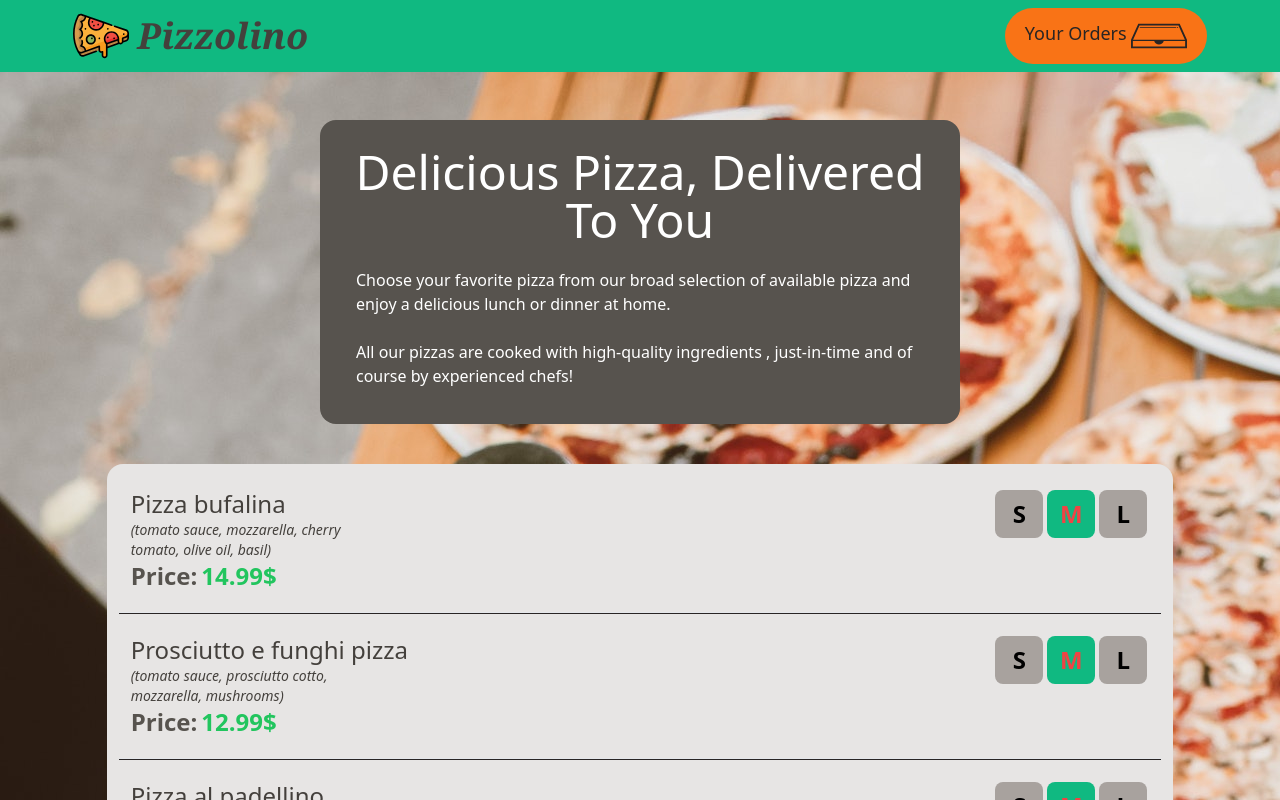
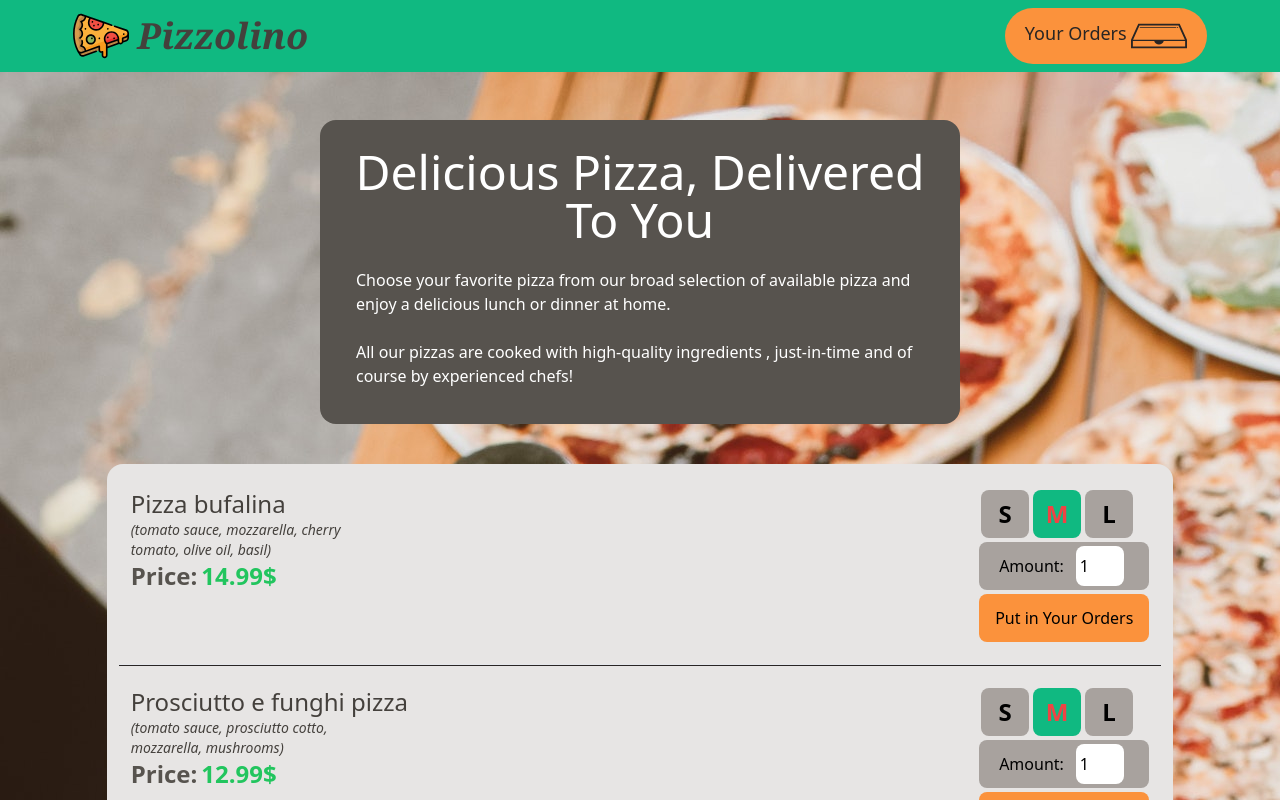
Before and after one commit to Ulgamon/food-orderin-app, a React (Create React App) app: page / in a window 1280 px wide. Shown: the top 800 px of the page. Built offline with nearby package versions, Linux system fonts and the light colour scheme.

Commit message:
app working with context

```diff
--- a/public/index.html
+++ b/public/index.html
@@ -13,7 +13,6 @@
       manifest.json provides metadata used when your web app is installed on a
       user's mobile device or desktop. See https://developers.google.com/web/fundamentals/web-app-manifest/
     -->
-    <link rel="manifest" href="%PUBLIC_URL%/manifest.json" />
     <!--
       Notice the use of %PUBLIC_URL% in the tags above.
       It will be replaced with the URL of the `public` folder during the build.
@@ -23,7 +22,7 @@
       work correctly both with client-side routing and a non-root public URL.
       Learn how to configure a non-root public URL by running `npm run build`.
     -->
-    <title>React App</title>
+    <title>Pizzeria Pizzolino</title>
   </head>
   <body>
     <noscript>You need to enable JavaScript to run this app.</noscript>
--- a/src/components/Menu/MenuItem.js
+++ b/src/components/Menu/MenuItem.js
@@ -1,30 +1,55 @@
-import React, { useState } from "react";
+import React, { useState, useContext } from "react";
 import Button from "../UI/Button";
+import CartContext from "../../store/cart-context";
 
 const MenuItem = props => {
 
     const [ currentPrice, setCurrentPrice ] = useState(props.pizza.m);
     const [ activeButton, setActiveButton ] = useState('m');
-    const [ amount, setAmount ] = useState('');
+    const [ amount, setAmount ] = useState(1);
+    const [ isValid, setIsValid] = useState({valid: true, style: ''});
+    const ctx = useContext(CartContext);
 
     const inactive = 'bg-stone-400 hover:bg-emerald-500 hover:text-red-500';
     const active = 'bg-emerald-500 text-red-500';
 
     const changePrice = (e) => {
         setActiveButton(e.target.value)
-        setCurrentPrice(props.pizza[e.target.value])
+        if (isValid.valid) {
+            setCurrentPrice(props.pizza[e.target.value] * amount);
+        }
+    }
+
+    const isValidInput = (e) => {
+        if(e.target.value <= 0) {
+            setIsValid({ valid: false, style:"bg-red-400"});
+            setAmount(0);
+            setCurrentPrice(0);
+            return;
+        }
+        setIsValid({ valid: true, style:"bg-green-400"})
+        setAmount(parseInt(e.target.value));
+        setCurrentPrice(props.pizza[activeButton] * e.target.value)
+    }
+
+    const submitHandler = (e) => {
+        e.preventDefault()
+        if (isValid.valid) {
+            ctx.orderPizza(props.pizza, activeButton, amount);
+        }
     }
 
     return (
-        <div className="flex sm:text-2xl text-xl hover:bg-stone-300 p-3 rounded-lg" key={props.key}>
-            <div className="text-stone-700 w-1/2 sm:w-3/4">
+        <div className="flex sm:text-2xl text-xl hover:bg-stone-300 p-2 sm:p-3 rounded-lg" key={props.key}>
+            <div className="text-stone-700 w-1/3 sm:w-3/4">
                 <p className="text-bold">{props.pizza.name}</p>
                 <p className="text-light italic text-sm sm:w-1/3">({props.pizza.ingredients})</p>
                 <p className="font-semibold text-stone-600">Price:
-                    <strong className="font-semibold text-green-500 ms-1">{currentPrice}$</strong>
+                    <strong className="font-semibold text-green-500 ms-1">{currentPrice.toFixed(2)}$</strong>
                 </p>
             </div>
-            <Button value="s" className={`w-12 h-12 m-0.5 ms-auto rounded-lg font-semibold
+            <form className="ms-auto p-0 m-0" onSubmit={submitHandler}>
+                <Button value="s" className={`w-12 h-12 m-0.5 rounded-lg font-semibold
                 ${"s" === activeButton ? active : inactive}`} onClick={changePrice}>
                     S
                 </Button>
@@ -36,6 +61,27 @@ const MenuItem = props => {
                 ${"l" === activeButton ? active : inactive}`} onClick={changePrice}>
                     L
                 </Button>
+                <div className=" w-38 h-12 m-0.5 mx-auto bg-stone-400 rounded-lg">
+                    <label className="text-base vertical-align ms-5 m-3 mb-4">
+                        Amount:
+                        <input
+                            className={`w-12 h-10 m-1 px-1 rounded-lg ms-3 outline-none ${isValid.style}`}
+                            type="number"
+                            onChange={isValidInput}
+                            value={amount}
+                        />
+                    </label>
+                </div>
+                <Button
+                    type="submit"
+                    className={`w-38 h-12 bg-black rounded-lg m-0.5 mx-auto
+                    bg-orange-400 text-base hover:bg-orange-500 px-4`}
+                    valid={!isValid.valid}
+                >
+                    Put in Your Orders
+                </Button>
+            </form>
+
         </div>
     )
 }
--- a/src/components/UI/Button.js
+++ b/src/components/UI/Button.js
@@ -3,7 +3,7 @@ import React from "react";
 const Button = props => {
     return (
         <button className={props.className} type={props.type ? props.type : 'button'} onClick={props.onClick}
-        value={props.value}>
+        value={props.value} disabled={props.valid}>
             {props.children}
         </button>
     )
--- a/src/components/UI/CartButton.js
+++ b/src/components/UI/CartButton.js
@@ -1,11 +1,24 @@
 import React from "react";
 import pizzaBox from "./pizzabox.svg";
+import CartContext from "../../store/cart-context";
 
 const CartButton = () => {
+    const ctx = React.useContext(CartContext);
+
     return (
-        <button className="h-full bg-orange-500 my-2 ms-auto me-5 hover:bg-orange-600 rounded-full">
+        <button className="h-full relative bg-orange-400 my-2 ms-auto me-5 hover:bg-orange-500 rounded-full">
             <p className="sm:inline-block hidden ms-3 text-stone-800 sm:ms-5 my-2 text-sm sm:text-lg">Your Orders</p>
-            <img className="inline-block w-10 sm:w-14 m-2 sm:m-0 sm:mx-1 sm:me-5" src={pizzaBox} alt="your orders" />
+            <img
+                className="inline-block w-10 sm:w-14 m-2 sm:m-0 sm:mx-1 sm:me-5"
+                src={pizzaBox}
+                alt="your orders"
+            />
+            {ctx.orders.length > 0 ?
+            <div
+                className="absolute start-100 sm:left-[88%] left-[60%] -top-3 w-fit rounded-full text-sm bg-red-500 text-white p-1 px-2 m-1">
+                {ctx.orders.length}
+            </div> : ''}
+
         </button>
     )
 }
--- a/src/store/cart-context.js
+++ b/src/store/cart-context.js
@@ -2,24 +2,41 @@ import React, { useState, useEffect } from "react";
 
 const CartContext = React.createContext({
     options: [],
-    orders: {},
+    orders: [],
     orderPizza: () => {},
 })
 
 export const CartContextProvider = (props) => {
-    const [orders, setOrders] = useState('');
+    const [orders, setOrders] = useState([]);
 
     useEffect(() => {
         if (localStorage.getItem("pizzaOrders")) {
-            setOrders(localStorage.getItem("pizzaOrders"));
+            console.log(JSON.parse(localStorage.getItem("pizzaOrders")));
+            setOrders(JSON.parse(localStorage.getItem("pizzaOrders")));
         }
         else {
-            setOrders('');
+            setOrders([]);
         }
     }, []);
 
     const addPizza = (pizza, size, amount) => {
-
+        for (let order in orders) {
+            if (pizza.name === orders[order].pizza.name && size === orders[order].size) {
+                console.log(size + orders[order].size);
+                setOrders(prevState => {
+                    const newIndex = prevState.findIndex(el => el.pizza.name === pizza.name && el.size === size);
+                    prevState[newIndex].amount += amount;
+                    localStorage.setItem("pizzaOrders", JSON.stringify(prevState));
+                    return prevState;
+                })
+                return;
+            }
+        }
+        setOrders((prevState) => {
+            localStorage.setItem("pizzaOrders", JSON.stringify([...prevState, {pizza: pizza, size: size, amount: amount}]));
+            return ([...prevState, {pizza: pizza, size: size, amount: amount}]);
+        });
+        console.log(orders);
     }
 
     return (
@@ -98,8 +115,8 @@ export const CartContextProvider = (props) => {
                         ingredients: "mozzarella, tomato, basil, olive oil, oregano"
                     },
                 ],
-                orders: {},
-                orderPizza: () => {},
+                orders: orders,
+                orderPizza: addPizza,
             }}
         >
             {props.children}
```
Also changed, not shown: public/manifest.json (deleted). Lines whose indentation alone changed are shown as unchanged.
